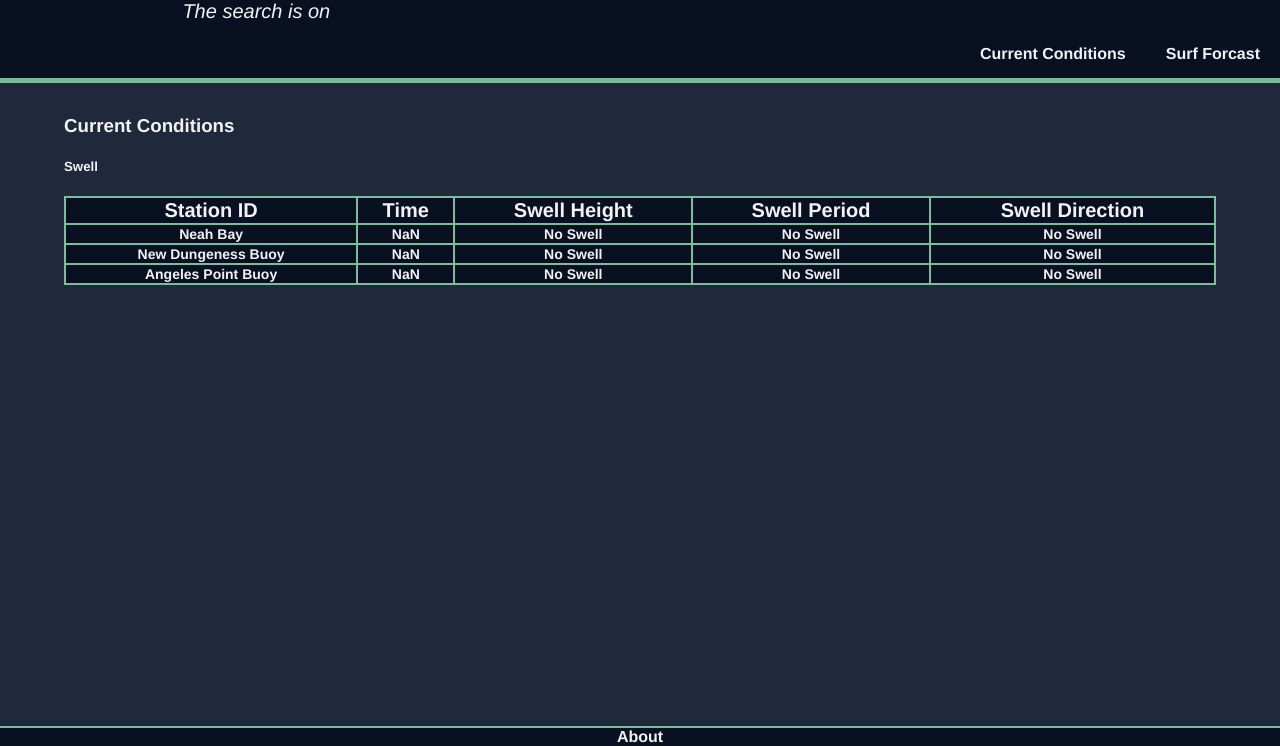
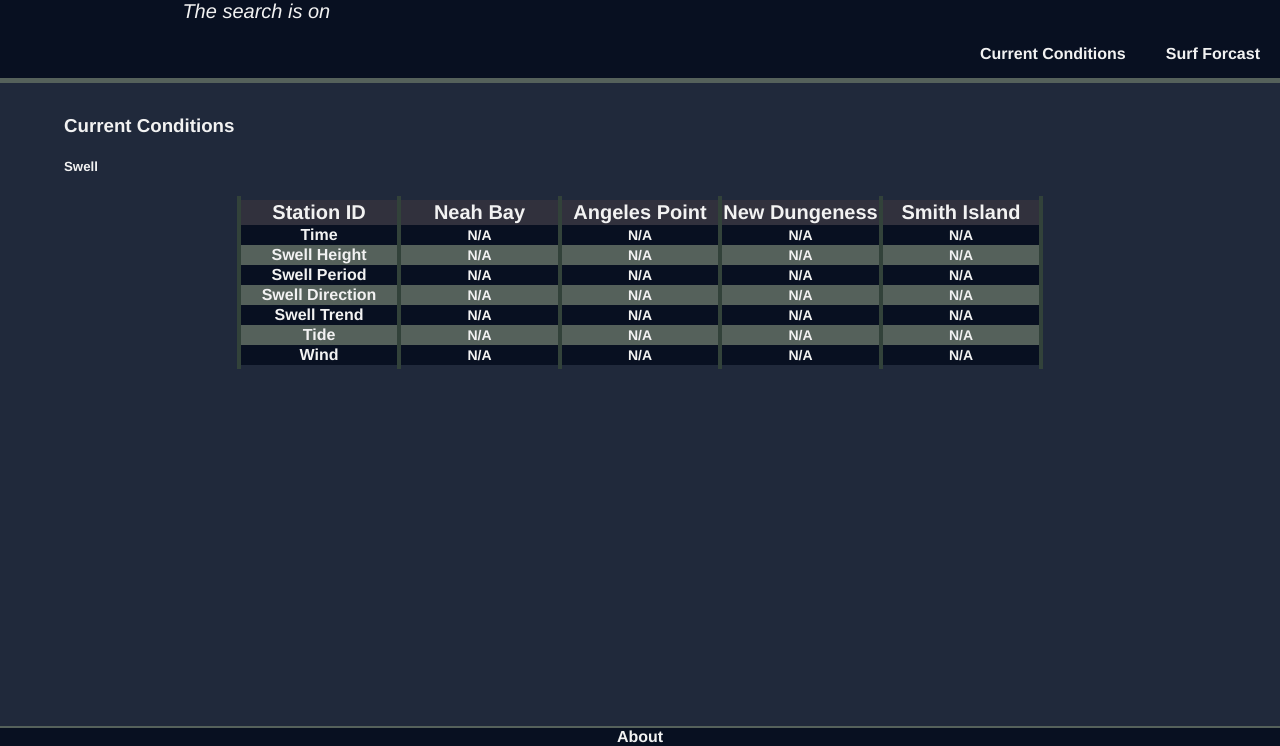
Before and after one commit to WhidbeySlabs/WhidbeySlabs.github.io, a plain HTML site: page index.html in a window 1280 px wide. Shown: the part 54-800 px from the top of the page. Drawn offline with nearby package versions, Linux system fonts and the light colour scheme; no server answers.

Commit message:
Add files via upload

```diff
--- a/index.html
+++ b/index.html
@@ -31,38 +31,67 @@
 					<thead>
 						<tr>
 							<th>Station ID</th>
-							<th>Time</th>
-							<th>Swell Height</th>
-							<th>Swell Period</th>
-							<th>Swell Direction</th>
+							<th id="station_1">Neah Bay</th>
+							<th id="station_2">Angeles Point</th>
+							<th id="station_3">New Dungeness</th>
+							<th id="station_4">Smith Island</th>
 						</tr>
 					</thead>
 					<tbody>
-					<tr id="station_1">
-						<td id="station_id">Neah Bay</td>
-						<td id="obs_time">NaN</td>
-						<td id="swell_h">No Swell</td>
-						<td id="swell_p">No Swell</td>
-						<td id="swell_d">No Swell</td>
-					</tr>
-					<tr id="station_2">
-						<td id="station_id">New Dungeness Buoy</td>
-						<td id="obs_time">NaN</td>
-						<td id="swell_h">No Swell</td>
-						<td id="swell_p">No Swell</td>
-						<td id="swell_d">No Swell</td>
-					</tr>
-					<tr id="station_3">
-						<td id="station_id">Angeles Point Buoy</td>
-						<td id="obs_time">NaN</td>
-						<td id="swell_h">No Swell</td>
-						<td id="swell_p">No Swell</td>
-						<td id="swell_d">No Swell</td>
-					</tr>
+						<tr id="obs_time">
+							<td id="table_m">Time</td>
+							<td id="station_1">N/A</td>
+							<td id="station_2">N/A</td>
+							<td id="station_3">N/A</td>
+							<td id="station_4">N/A</td>
+						</tr>
+						<tr id="swell_h">
+							<td id="table_m">Swell Height</td>
+							<td id="station_1">N/A</td>
+							<td id="station_2">N/A</td>
+							<td id="station_3">N/A</td>
+							<td id="station_4">N/A</td>
+						</tr>
+						<tr id="swell_p">
+							<td id="table_m">Swell Period</td>
+							<td id="station_1">N/A</td>
+							<td id="station_2">N/A</td>
+							<td id="station_3">N/A</td>
+							<td id="station_4">N/A</td>
+						</tr>
+						<tr id="swell_d">
+							<td id="table_m">Swell Direction</td>
+							<td id="station_1">N/A</td>
+							<td id="station_2">N/A</td>
+							<td id="station_3">N/A</td>
+							<td id="station_4">N/A</td>
+						</tr>
+						<tr id="swell_t">
+							<td id="table_m">Swell Trend</td>
+							<td id="station_1">N/A</td>
+							<td id="station_2">N/A</td>
+							<td id="station_3">N/A</td>
+							<td id="station_4">N/A</td>
+						</tr>
+						<tr id="tide">
+							<td id="table_m">Tide</td>
+							<td id="station_1">N/A</td>
+							<td id="station_2">N/A</td>
+							<td id="station_3">N/A</td>
+							<td id="station_4">N/A</td>
+						</tr>
+						<tr id="wind">
+							<td id="table_m">Wind</td>
+							<td id="station_1">N/A</td>
+							<td id="station_2">N/A</td>
+							<td id="station_3">N/A</td>
+							<td id="station_4">N/A</td>
+						</tr>
 					</tbody>
 
 				</table>
 			</div>
+
 	</div>
 	<div class="footer">
 		<a href="pages/about.html"> About </a>
--- a/scripts/myJava.js
+++ b/scripts/myJava.js
@@ -10,15 +10,15 @@ xhr_46087_c_s.onreadystatechange = function(){
 		//console.log(obs);
 		var obs_split = obs.split(/[\s\n]+/);
 
-		$("#station_1 #obs_time").html(obs_split[obs_split.lastIndexOf("PDT") - 2] + " " +
+		$("#obs_time #station_1").html(obs_split[obs_split.lastIndexOf("PDT") - 2] + " " +
 			obs_split[obs_split.lastIndexOf("PDT") - 1] + " " +
 			obs_split[obs_split.lastIndexOf("PDT")]);
 		if(obs_split.length > 40){
-			$("#station_1 #swell_h").html(obs_split[obs_split.indexOf("Swell:") + 1] + " " +
+			$("#swell_h #station_1").html(obs_split[obs_split.indexOf("Swell:") + 1] + " " +
 				obs_split[obs_split.indexOf("Swell:") + 2]);
-			$("#station_1 #swell_p").html(obs_split[obs_split.indexOf("Period:") + 1] + " " +
+			$("#swell_p #station_1").html(obs_split[obs_split.indexOf("Period:") + 1] + " " +
 				obs_split[obs_split.indexOf("Period:") + 2]);
-			$("#station_1 #swell_d").html(obs_split[obs_split.indexOf("Direction:") + 1]);
+			$("#swell_d #station_1").html(obs_split[obs_split.indexOf("Direction:") + 1]);
 		}else{}
 	}
 
@@ -46,15 +46,15 @@ xhr_46088.onreadystatechange = function(){
 		var obs_split = obs.split(/[\s\n]+/);
 		//console.log(obs_split);
 
-		$("#station_2 #obs_time").html(obs_split[obs_split.lastIndexOf("PDT") - 2] + " " +
+		$("#obs_time #station_3").html(obs_split[obs_split.lastIndexOf("PDT") - 2] + " " +
 			obs_split[obs_split.lastIndexOf("PDT") - 1] + " " +
 			obs_split[obs_split.lastIndexOf("PDT")]);
 		if(obs_split.length > 40){
-			$("#station_2 #swell_h").html(obs_split[obs_split.indexOf("Swell:") + 1] + " " +
+			$("#swell_h #station_3").html(obs_split[obs_split.indexOf("Swell:") + 1] + " " +
 				obs_split[obs_split.indexOf("Swell:") + 2]);
-			$("#station_2 #swell_p").html(obs_split[obs_split.indexOf("Period:") + 1] + " " +
+			$("#swell_p #station_3").html(obs_split[obs_split.indexOf("Period:") + 1] + " " +
 				obs_split[obs_split.indexOf("Period:") + 2]);
-			$("#station_2 #swell_d").html(obs_split[obs_split.indexOf("Direction:") + 1]);
+			$("#swell_d #station_3").html(obs_split[obs_split.indexOf("Direction:") + 1]);
 		}else{}
 
 	}
@@ -83,15 +83,15 @@ xhr_46267.onreadystatechange = function(){
 		var obs_split = obs.split(/[\s\n]+/);
 		//console.log(obs_split);
 
-		$("#station_3 #obs_time").html(obs_split[obs_split.lastIndexOf("PDT") - 2] + " " +
+		$("#obs_time #station_2").html(obs_split[obs_split.lastIndexOf("PDT") - 2] + " " +
 			obs_split[obs_split.lastIndexOf("PDT") - 1] + " " +
 			obs_split[obs_split.lastIndexOf("PDT")]);
 		if(obs_split.length > 40){
-			$("#station_3 #swell_h").html(obs_split[obs_split.indexOf("Swell:") + 1] + " " +
+			$("#swell_h #station_2").html(obs_split[obs_split.indexOf("Swell:") + 1] + " " +
 				obs_split[obs_split.indexOf("Swell:") + 2]);
-			$("#station_3 #swell_p").html(obs_split[obs_split.indexOf("Period:") + 1] + " " +
+			$("#swell_p #station_2").html(obs_split[obs_split.indexOf("Period:") + 1] + " " +
 				obs_split[obs_split.indexOf("Period:") + 2]);
-			$("#station_3 #swell_d").html(obs_split[obs_split.indexOf("Direction:") + 1]);
+			$("#swell_d #station_2").html(obs_split[obs_split.indexOf("Direction:") + 1]);
 		}else{}
 
 	}
@@ -131,23 +131,14 @@ xhr_46087_rot_s.onreadystatechange = function(){
 
 		console.log(latest_avg_swell/past_avg_swell);
 
-		if((latest_avg_swell/past_avg_swell) > 1){
-			$("#station_1 #swell_h").css("color", "green")
+		$("#swell_t #station_1").html((latest_avg_swell/past_avg_swell).toFixed(2));
+
+		if((latest_avg_swell/past_avg_swell).toFixed(2) >= 1){
+			$("#swell_t #station_1").css("color", "rgb(10, 87, 12)");
 		}else{
-			$("#station_1 #swell_h").css("color", "red")
+			$("#swell_t #station_1").css("color", "rgb(138, 12, 23)");
 		}
-		/*
-		$("#station_3 #obs_time").html(obs_split[obs_split.lastIndexOf("PDT") - 2] + " " +
-			obs_split[obs_split.lastIndexOf("PDT") - 1] + " " +
-			obs_split[obs_split.lastIndexOf("PDT")]);
-		if(obs_split.length > 40){
-			$("#station_3 #swell_h").html(obs_split[obs_split.indexOf("Swell:") + 1] + " " +
-				obs_split[obs_split.indexOf("Swell:") + 2]);
-			$("#station_3 #swell_p").html(obs_split[obs_split.indexOf("Period:") + 1] + " " +
-				obs_split[obs_split.indexOf("Period:") + 2]);
-			$("#station_3 #swell_d").html(obs_split[obs_split.indexOf("Direction:") + 1]);
-		}else{}
-		*/
+
 	}
 
 	else if(xhr_46087_rot_s.status == 404){
@@ -161,6 +152,43 @@ xhr_46087_rot_s.onreadystatechange = function(){
 xhr_46087_rot_s.open('get', "https://cors-anywhere.herokuapp.com/https://www.ndbc.noaa.gov/data/5day2/46087_5day.spec", true);
 xhr_46087_rot_s.send();
 
+/* 46267 Current Data Request */
+
+const xhr_sisw1 = new XMLHttpRequest();
+
+xhr_sisw1.onreadystatechange = function(){
+	if(xhr_sisw1.readyState == 4){
+		if(xhr_sisw1.status == 200){
+
+		var obs = xhr_sisw1.responseText;
+		//console.log(obs);
+		var obs_split = obs.split(/[\s\n]+/);
+		//console.log(obs_split);
+
+		$("#obs_time #station_4").html(obs_split[obs_split.indexOf("PDT") - 2] + " " +
+			obs_split[obs_split.lastIndexOf("PDT") - 1] + " " +
+			obs_split[obs_split.lastIndexOf("PDT")]);
+		$("#wind #station_4").html(obs_split[obs_split.indexOf("Wind:") + 1] + " " +
+			obs_split[obs_split.indexOf("Wind:") + 2] + " " +
+			obs_split[obs_split.indexOf("Wind:") + 3] + " " +
+			obs_split[obs_split.indexOf("Wind:") + 4]);
+		/*$("#swell_p #station_2").html(obs_split[obs_split.indexOf("Period:") + 1] + " " +
+			obs_split[obs_split.indexOf("Period:") + 2]);
+		$("#swell_d #station_2").html(obs_split[obs_split.indexOf("Direction:") + 1]);*/
+		}
+
+	}
+
+	else if(xhr_sisw1.status == 404){
+			console.log("File not Found");
+	}
+
+	else{}
+};
+
+xhr_sisw1.open('get', "https://cors-anywhere.herokuapp.com/https://www.ndbc.noaa.gov/data/latest_obs/sisw1.txt", true);
+xhr_sisw1.send();
+
 /*Timing for Swell Data*/
 /*
 var d = new Date();
--- a/styles/stylesheet.css
+++ b/styles/stylesheet.css
@@ -44,7 +44,7 @@ body {
 	overflow:hidden;
 	background-color:rgb(8, 16, 33);
 	padding-top: 0;
-	border-bottom: 5px solid rgb(121,189,154);
+	border-bottom: 5px solid rgb(85, 97, 91);
 
 }
 
@@ -74,14 +74,19 @@ body {
 }
 
 /* SWELL TABLE */
+
+th, td{
+    border-left: 4px solid rgb(50, 66, 58);
+	border-right: 4px solid rgb(50, 66, 58);
+	width:20%;
+}
+
 table{
 	background-color: rgb(8, 16, 33);
-	width:90%;
-	border-left: 2px solid rgb(121,189,154);
-	border-bottom: 2px solid rgb(121,189,154);
-	border-top: 2px solid rgb(121,189,154);
-	border-spacing: 15px;
-	padding: 10rem;
+	width:auto;
+	border: 4px solid rgb(32, 41, 59);
+	border-spacing: 5px;
+	padding: 2rem;
 	color: #f2f2f2;
 	text-align: center;
 	font-size: 14px;
@@ -90,17 +95,21 @@ table{
 	margin-left: auto;
 }
 
+table #table_m{
+	font-size: 16px;
+}
+
+tr:nth-child(even) {
+	background-color: rgb(85, 97, 91);
+}
+
+th{
+	background-color: rgb(49, 49, 61);
+	font-size: 20px;
+}
+
 .data_table{
 	 text-align: center;
-}
-
-table, th, td{
-
-    border: 2px solid rgb(121,189,154);
-}
-#swell_datatable th{
-	font-size: 20px;
-
 }
 
 /*SWELL FORCAST TABLE */
@@ -124,7 +133,7 @@ table, th, td{
   text-align: center;
   width: 100%;
   overflow:hidden;
-  border-top: 2px solid rgb(121,189,154);
+  border-top: 2px solid rgb(85, 97, 91);
   color: #f2f2f2;
   position: fixed;
   left: 0;
```
